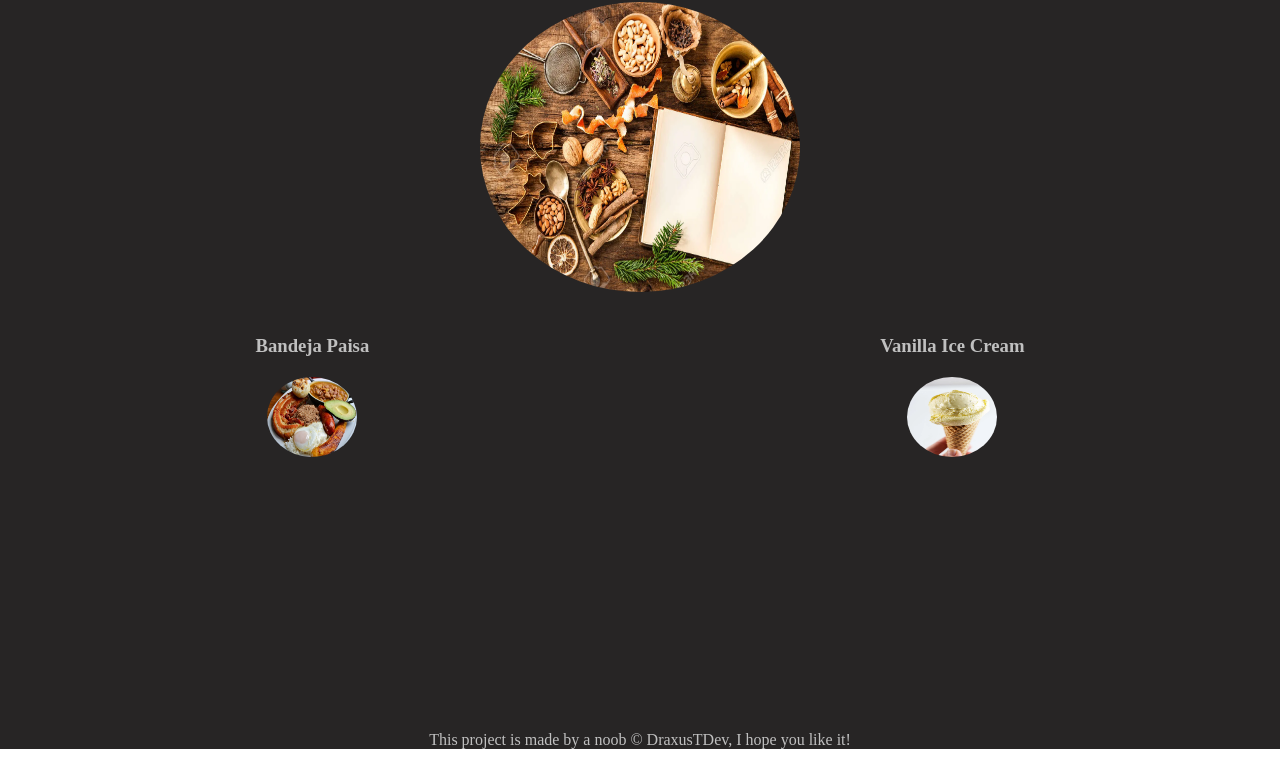
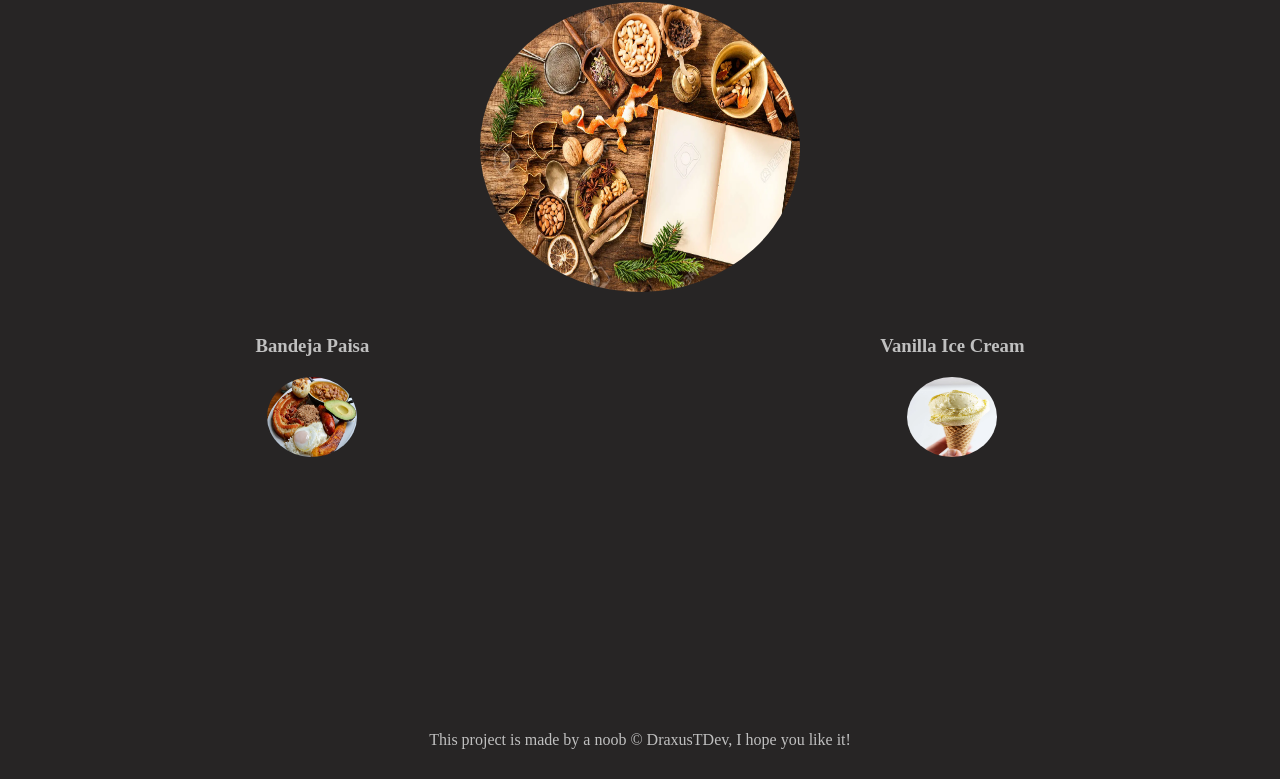
Before and after one commit to DraxusTDEV/odin-recipes, a plain HTML site: page index.html in a window 1280 px wide. Shown: the part 390-1169 px from the top of the page. Before the commit the page ends 1139 px from the top, so only its background shows below. Drawn offline with Linux system fonts and the light colour scheme.

Commit message:
color footer fixed

```diff
--- a/estilos.css
+++ b/estilos.css
@@ -35,7 +35,6 @@ a {
 
 .container {
     width: 100%;
-    height: 100%;
     margin: 0 auto;
     background: rgb(39, 37, 37);
 }
@@ -55,6 +54,7 @@ a {
 
 footer {
     text-align: center;
-    padding-top: 250px;
+    padding: 250px 0 30px 0;
     color: silver;
+    background: rgb(39, 37, 37);
 }
```
